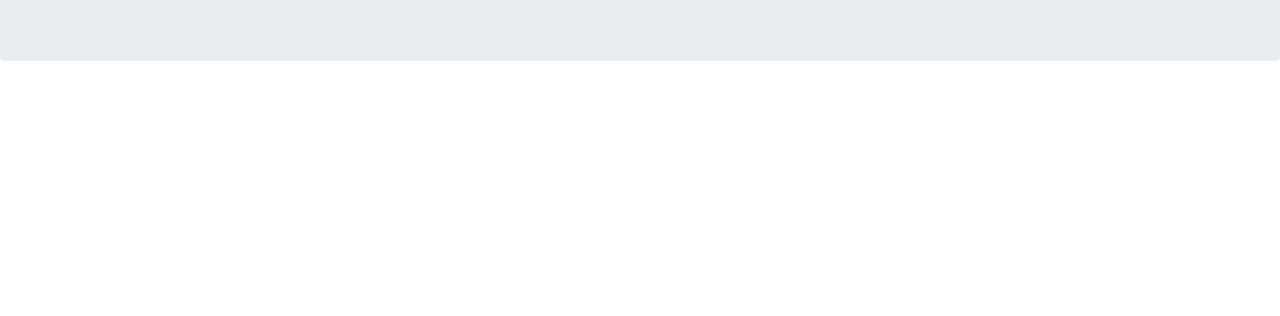
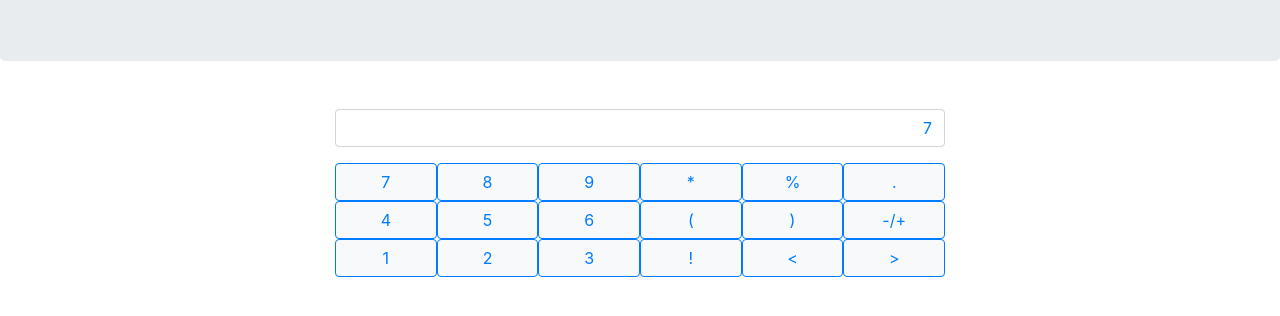
Before and after one commit to moforemmanuel/calculator_with_ui, a plain HTML site: page views/index.html in a window 1280 px wide. Shown: the part 208-524 px from the top of the page. Drawn offline with nearby package versions, Linux system fonts and the light colour scheme.

Commit message:
added buttons and screen

```diff
--- a/views/index.html
+++ b/views/index.html
@@ -14,6 +14,7 @@
 
 <body>
     <div class="container-fluid">
+        <!-- Header -->
         <div class="row">
             <div class="col-md-12 jumbotron">
                 <div class="container col-md-6 mx-auto text-center">
@@ -28,6 +29,86 @@
                             <a class="dropdown-item" href="#">Action 1</a>
                             <a class="dropdown-item" href="#">Action 2</a>
                             <a class="dropdown-item" href="#">Action 3</a>
+                        </div>
+                    </div>
+                </div>
+            </div>
+        </div>
+
+        <!-- Buttons -->
+        <div class="row">
+            <div class="col-md-6 mx-auto">
+                <div class="container">
+                    <!-- screen -->
+                    <div class="row">
+                        <div class="col-12 px-0 my-3">
+                            <input class="w-100 form-control text-primary text-right" role="textbox" value="7">
+                        </div>
+                    </div>
+
+                    <!-- row 1 -->
+                    <div class="row">
+                        <div class="col px-0">
+                            <input class="btn btn-light btn-outline-primary w-100" role="button" value="7">
+                        </div>
+                        <div class="col px-0">
+                            <input class="btn btn-light btn-outline-primary w-100" role="button" value="8">
+                        </div>
+                        <div class="col px-0">
+                            <input class="btn btn-light btn-outline-primary w-100" role="button" value="9">
+                        </div>
+                        <div class="col px-0">
+                            <input class="btn btn-light btn-outline-primary w-100" role="button" value="*">
+                        </div>
+                        <div class="col px-0">
+                            <input class="btn btn-light btn-outline-primary w-100" role="button" value="%">
+                        </div>
+                        <div class="col px-0">
+                            <input class="btn btn-light btn-outline-primary w-100" role="button" value=".">
+                        </div>
+                    </div>
+
+                    <!-- row 2 -->
+                    <div class="row">
+                        <div class="col px-0">
+                            <input class="btn btn-light btn-outline-primary w-100" role="button" value="4">
+                        </div>
+                        <div class="col px-0">
+                            <input class="btn btn-light btn-outline-primary w-100" role="button" value="5">
+                        </div>
+                        <div class="col px-0">
+                            <input class="btn btn-light btn-outline-primary w-100" role="button" value="6">
+                        </div>
+                        <div class="col px-0">
+                            <input class="btn btn-light btn-outline-primary w-100" role="button" value="(">
+                        </div>
+                        <div class="col px-0">
+                            <input class="btn btn-light btn-outline-primary w-100" role="button" value=")">
+                        </div>
+                        <div class="col px-0">
+                            <input class="btn btn-light btn-outline-primary w-100" role="button" value="-/+">
+                        </div>
+                    </div>
+
+                    <!-- row 3 -->
+                    <div class="row">
+                        <div class="col px-0">
+                            <input class="btn btn-light btn-outline-primary w-100" role="button" value="1">
+                        </div>
+                        <div class="col px-0">
+                            <input class="btn btn-light btn-outline-primary w-100" role="button" value="2">
+                        </div>
+                        <div class="col px-0">
+                            <input class="btn btn-light btn-outline-primary w-100" role="button" value="3">
+                        </div>
+                        <div class="col px-0">
+                            <input class="btn btn-light btn-outline-primary w-100" role="button" value="!">
+                        </div>
+                        <div class="col px-0">
+                            <input class="btn btn-light btn-outline-primary w-100" role="button" value="<">
+                        </div>
+                        <div class="col px-0">
+                            <input class="btn btn-light btn-outline-primary w-100" role="button" value=">">
                         </div>
                     </div>
                 </div>
```
